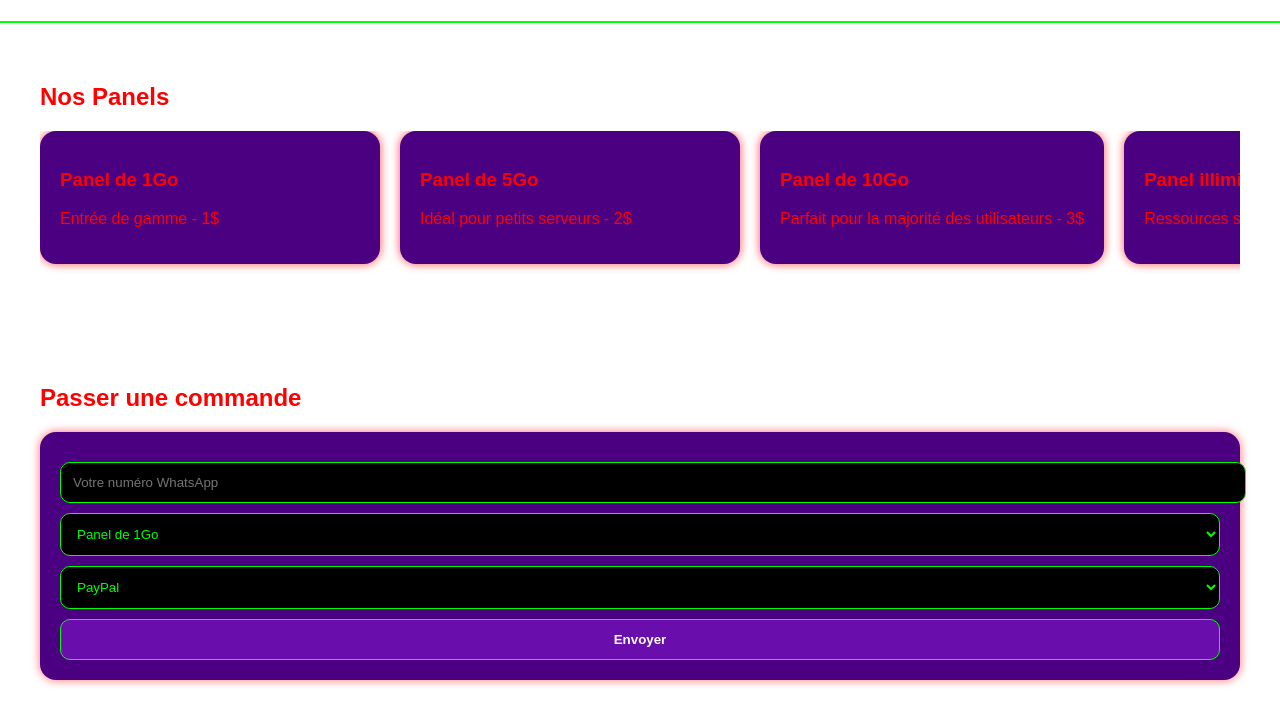
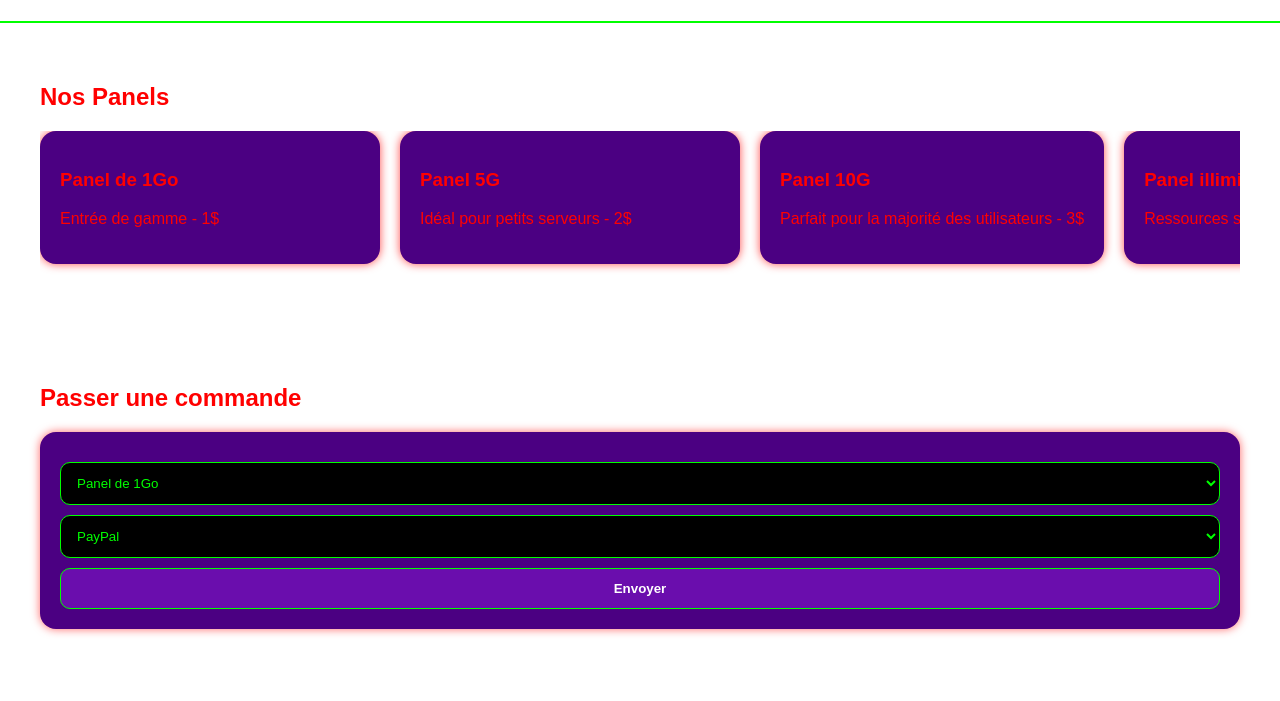
Before and after one commit to Lord-ShAdOw-24/Panneaux-, a plain HTML site: page Index.html in a window 1280 px wide. Shown: the part 99-800 px from the top of the page. Drawn offline with Linux system fonts and the light colour scheme.

Commit message:
Update Index.html

```diff
--- a/Index.html
+++ b/Index.html
@@ -29,10 +29,9 @@
     <div class="carousel-container">
       <div class="carousel" id="carousel">
         <div class="panel"><h3>Panel de 1Go</h3><p>Entrée de gamme - 1$</p></div>
-        <div class="panel"><h3>Panel de 5Go</h3><p>Idéal pour petits serveurs - 2$</p></div>
-        <div class="panel"><h3>Panel de 10Go</h3><p>Parfait pour la majorité des utilisateurs - 3$</p></div>
+        <div class="panel"><h3>Panel 5G</h3><p>Idéal pour petits serveurs - 2$</p></div>
+        <div class="panel"><h3>Panel 10G</h3><p>Parfait pour la majorité des utilisateurs - 3$</p></div>
         <div class="panel"><h3>Panel illimité</h3><p>Ressources sans limites - 4$</p></div>
-        <div class="panel"><h3>OFFRES Special</h3><p>panel illimité X5 - 8$</p></div>
         <div class="panel"><h3>Admin Panel</h3><p>Accès administrateur complet - 12$</p></div>
         <div class="panel"><h3>VPS</h3><p>Serveur privé virtuel<8Go-14$,16Go-18$></8Go-14$,16Go-18$> &</p></div>
       </div>
@@ -41,19 +40,16 @@
   <section id="commande" class="panel-section">
     <h2>Passer une commande</h2>
     <div class="order-form">
-      <input type="text" id="whatsapp" placeholder="Votre numéro WhatsApp">
-      <select id="panneaux">
+      <select id="panneau">
         <option value="Panel de 1Go">Panel de 1Go</option>
-        <option value="Panel de 5Go">Panel de 5Go</option>
-        <option value="Panel de 10Go">Panel de 10Go</option>
-        <option value="Panel illimité">Panel illimité</option>
-        <option value="OFFRE Spéciale">OFFRE Spéciale</option>
+        <option value="Panneau 5G">Panneau 5G</option>
+        <option value="Panneau 10G">Panneau 10G</option>
+        <option value="Panneau illimité">Panneau illimité</option>
         <option value="Admin Panel">Admin Panel</option>
         <option value="VPS">VPS|8Go/16Go|</option>
       </select>
       <select id="paiement">
         <option value="PayPal">PayPal</option>
-        <option value="Wave">Wave</option>
         <option value="Mobile Money">Mobile Money</option>
         <option value="Orange Money">Orange Money</option>
         <option value="TapTap Send">TapTap Send</option>
@@ -192,4 +188,4 @@ function toggleLinks(id) {
   <footer>
     <p>©࿇✞𝛭𝛪𝑇𝛮𝛪𝐶𝛫✞࿇.Tous droits réservés.</p>
   </footer>  <script src="panel.js"></script></body>
-</html>
+      </html>
```
